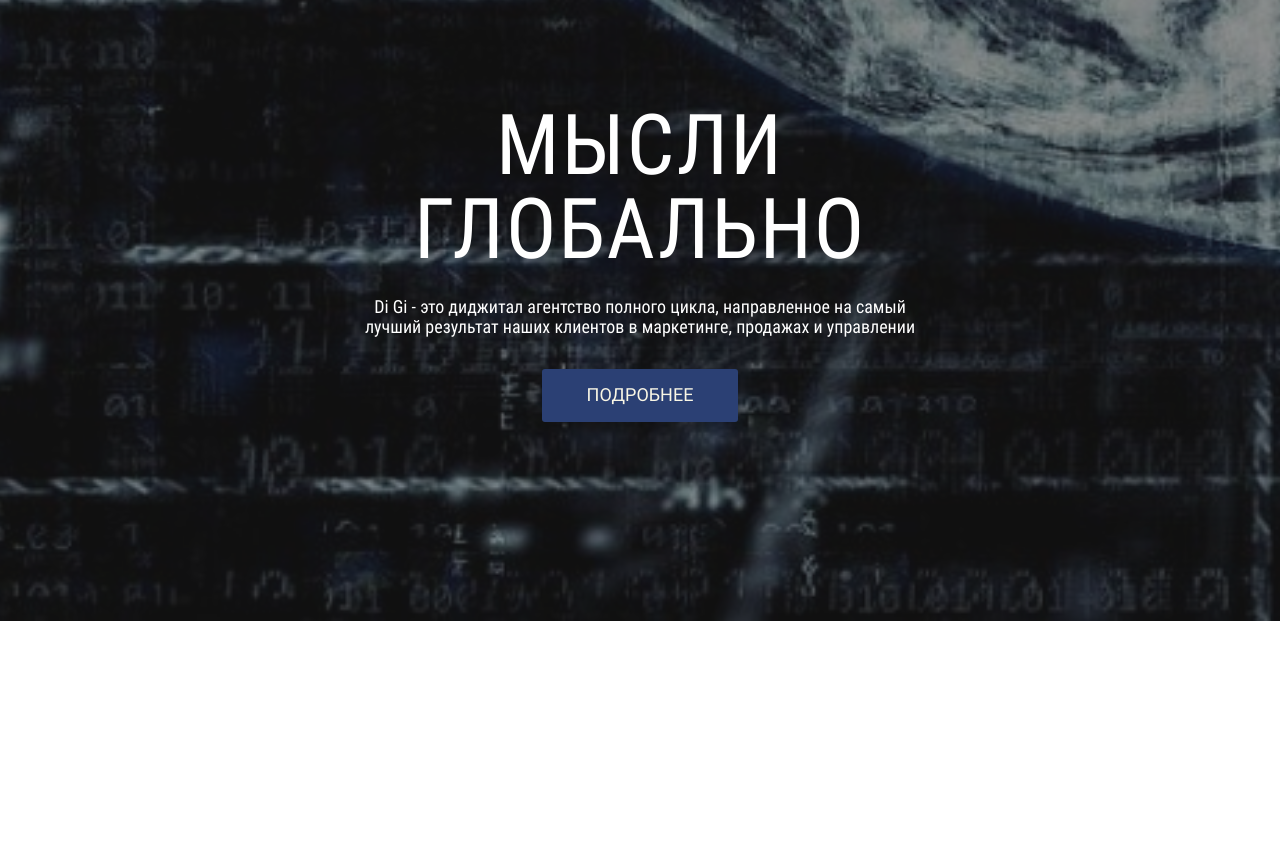
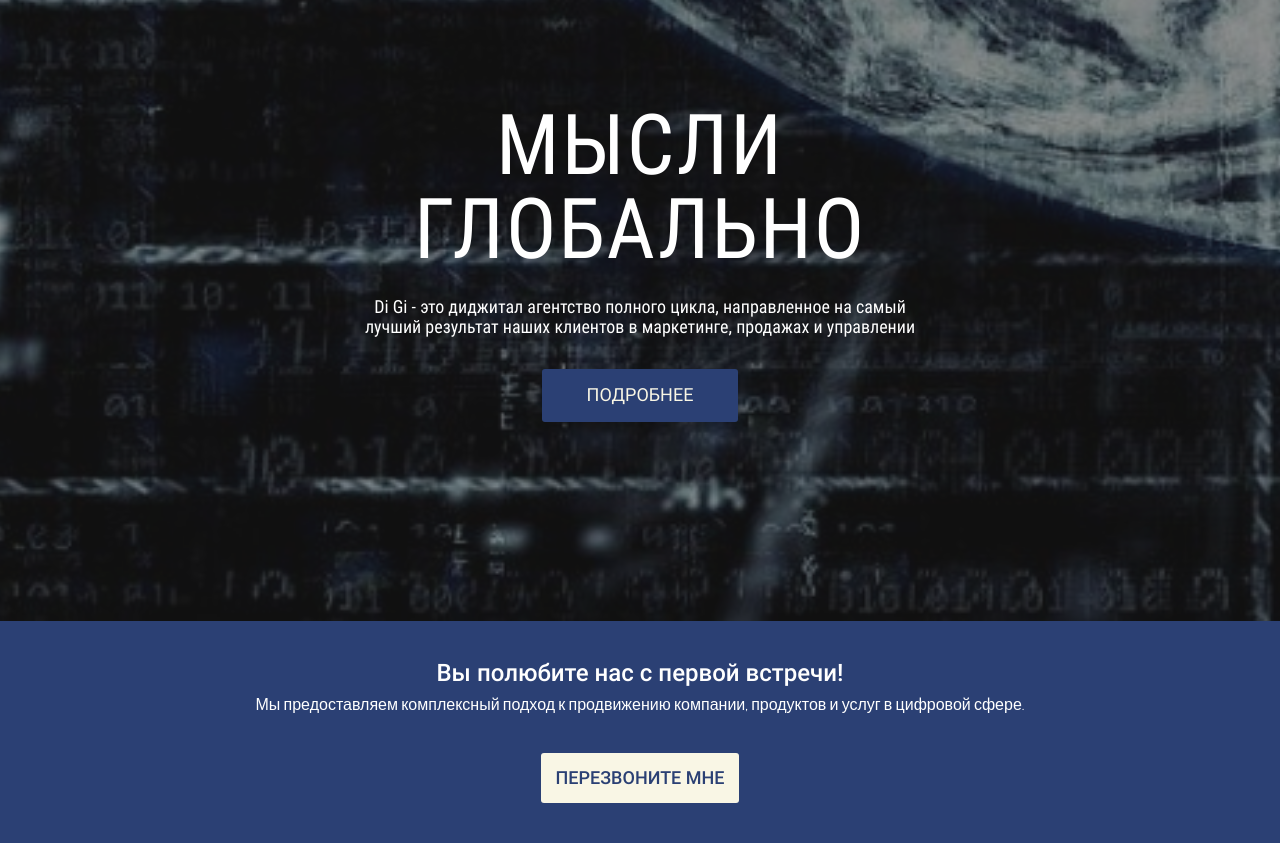
Before and after one commit to X-MARIO/mobile-first-layout, a website built with webpack: page src/index.html in a window 1280 px wide. Shown: the part 1333-2176 px from the top of the page. Before the commit the page ends 1954 px from the top, so only its background shows below. Built offline with nearby package versions, Linux system fonts and the light colour scheme; files whose address does not match are found by name.

Commit message:
Добавил настройки блока call под разрешение 320

```diff
--- a/src/index.html
+++ b/src/index.html
@@ -28,7 +28,8 @@
             <h3 class="top-slider__title">
                 МЫСЛИ ГЛОБАЛЬНО
             </h3>
-            <p class="top-slider__text">Di Gі - это диджитал агентство полного цикла, направленное на самый лучший результат наших клиентов в маркетинге, продажах и управлении</p>
+            <p class="top-slider__text">Di Gі - это диджитал агентство полного цикла, направленное на самый лучший
+                результат наших клиентов в маркетинге, продажах и управлении</p>
             <button class="top-slider__btn">
                 ПОДРОБНЕЕ
             </button>
@@ -37,7 +38,8 @@
             <h3 class="top-slider__title">
                 МЫСЛИ ГЛОБАЛЬНО
             </h3>
-            <p class="top-slider__text">Di Gі - это диджитал агентство полного цикла, направленное на самый лучший результат наших клиентов в маркетинге, продажах и управлении</p>
+            <p class="top-slider__text">Di Gі - это диджитал агентство полного цикла, направленное на самый лучший
+                результат наших клиентов в маркетинге, продажах и управлении</p>
             <button class="top-slider__btn">
                 ПОДРОБНЕЕ
             </button>
@@ -46,10 +48,21 @@
             <h3 class="top-slider__title">
                 МЫСЛИ ГЛОБАЛЬНО
             </h3>
-            <p class="top-slider__text">Di Gі - это диджитал агентство полного цикла, направленное на самый лучший результат наших клиентов в маркетинге, продажах и управлении</p>
+            <p class="top-slider__text">Di Gі - это диджитал агентство полного цикла, направленное на самый лучший
+                результат наших клиентов в маркетинге, продажах и управлении</p>
             <button class="top-slider__btn">
                 ПОДРОБНЕЕ
             </button>
+        </div>
+    </div>
+</section>
+<section class="call">
+    <div class="container">
+        <div class="call__inner">
+            <h5 class="call__title">Вы полюбите нас с первой встречи!</h5>
+            <p class="call__text">Мы предоставляем комплексный подход к продвижению компании,
+                продуктов и услуг в цифровой сфере.</p>
+            <button class="call__btn">ПЕРЕЗВОНИТЕ МНЕ</button>
         </div>
     </div>
 </section>
--- a/src/scss/style.scss
+++ b/src/scss/style.scss
@@ -346,3 +346,41 @@ body {
     }
   }
 }
+
+/* call */
+.call {
+  background-color: $accent;
+  padding: 40px 0;
+  color: #fff;
+  text-align: center;
+
+  &__title {
+    @extend %roboto-500;
+    font-style: normal;
+    font-size: 24px;
+    line-height: 24px;
+    margin-bottom: 10px;
+  }
+
+  &__text {
+    @extend %dosis-300;
+    font-style: normal;
+    font-size: 16px;
+    line-height: 18px;
+    margin-bottom: 40px;
+  }
+
+  &__btn {
+    padding: 16px 15px;
+    background-color: $bg-color;
+    @extend %roboto-500;
+    font-style: normal;
+    font-weight: 500;
+    font-size: 18px;
+    line-height: 18px;
+    color: $accent;
+    border: none;
+    border-radius: 3px;
+    text-transform: uppercase;
+  }
+}
--- a/src/scss/vars.scss
+++ b/src/scss/vars.scss
@@ -2,3 +2,13 @@ $accent: #2B4074;
 $text-color: #4A4A4A;
 $bg-color: #F9F6E5;
 $base-gutter: 8px;
+
+%dosis-300 {
+  font-family: 'Dosis-Light', 'Arial', 'sans-serif';
+  font-weight: 300;
+}
+
+%roboto-500 {
+  font-family: 'Roboto-Medium', 'Arial', 'sans-serif';
+  font-weight: 500;
+}
```
